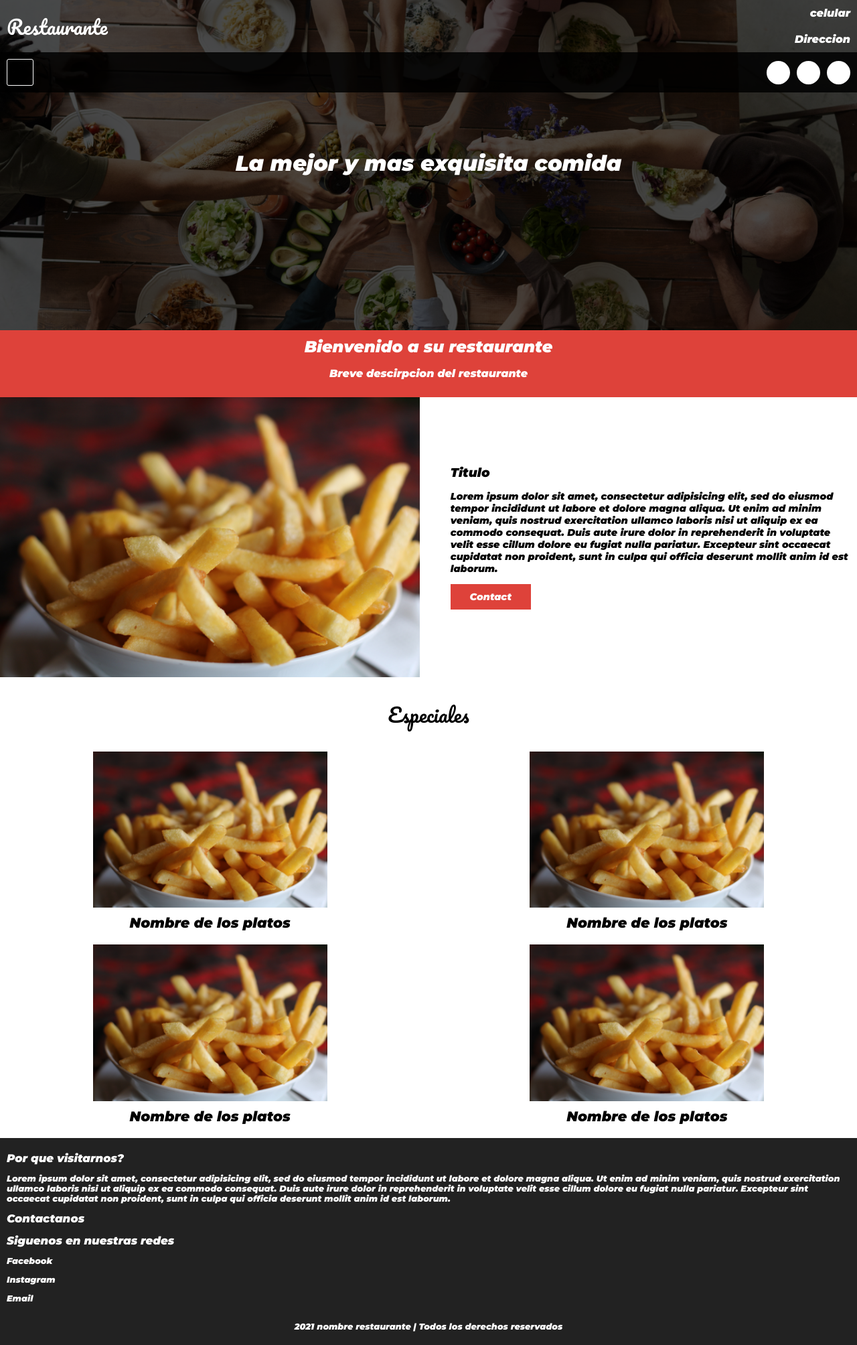
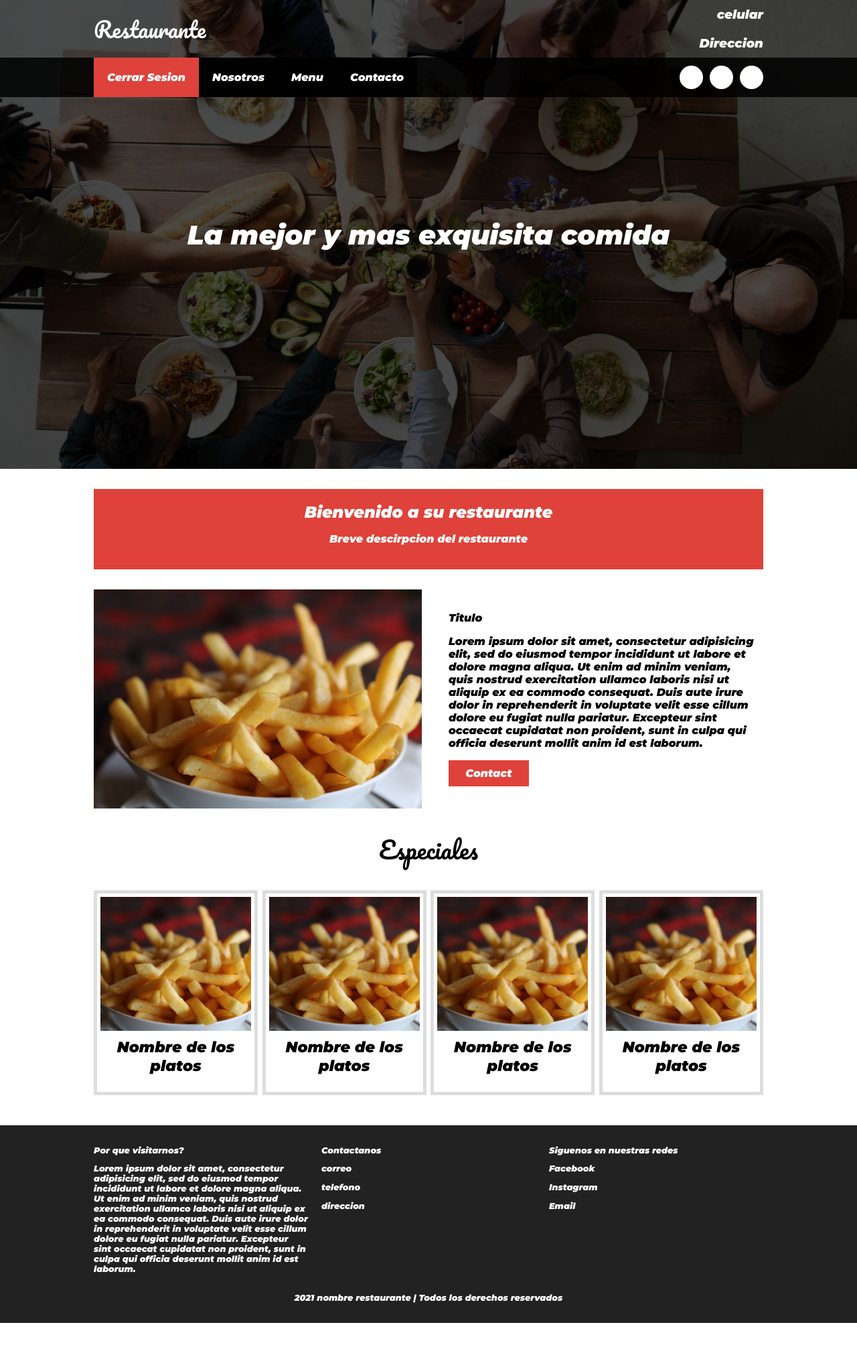
Before and after one commit to luisfer30/restaurante, a PHP site: page /view/bienvenido.php in a window 1280 px wide. Shown: the whole page at 67% size. After the commit the page ends 1975 px from the top, so only its background shows below. Run offline with PHP 8.4, Linux system fonts and the light colour scheme; a user stored in the database is signed in; some libraries are stand-ins or nearby versions.

Commit message:
pagina bienvenida totalmente terminada

```diff
--- a/css/bienvenido.css
+++ b/css/bienvenido.css
@@ -264,15 +264,16 @@ h1 ,h2, h3, h4, h5 ,h6{
         margin-top: -145px;
         z-index: -1000;
     }
+    .banner__img{
+        height: 600px;
+    }
     .banner__content{
         font-size: 2em;
     }
-    .column--50{
-        width: 49%;
+    .main{
+        padding-bottom: 15px;
     }
-    .column--50-25{
-        width: 49%;
-    }
+
     .main__about__description .column:nth-child(2){
         padding-left: 20px;
         font-size: .9em;
@@ -284,8 +285,122 @@ h1 ,h2, h3, h4, h5 ,h6{
         border: 5px solid #ddd;
         padding: 5px;
     }
+    .today-special__img{
+        height: 200px;
+        object-fit: cover;
 
-
+    }
+    .main-footer .container--flex{
+        align-items: flex-start;
+    }
+    .column--50{
+        width: 49%;
+    }
+    .column--50-25{
+        width: 49%;
+    }
+    .column--33{
+        width: 32%;
+    }
 
 
 }
+@media screen and (min-width:768px){
+    .main-__title{
+        font-size: 2.2em;
+    }
+.main__about__description{
+    margin-top: 30px;
+}
+.main__about__description .column--50:nth-child(2){
+    font-size: 1em;
+}
+.main__about__description .column--50:nth-child(2) .column__txt{
+    line-height: 30px;
+}
+.column--50-25{
+    width: 24.5%;
+}
+.column__title{
+    font-size: 1em;
+}
+.group__title{
+    font-size: 2.2em;
+}
+
+
+}
+@media screen and (min-width:1024px){
+    .container{
+        width: 1000px;
+    }
+    .logo{
+        font-size: 2em;
+        padding: 0;
+    }
+    .main-header__contactInfo__phone,
+    .main-header__contactInfo__address{
+        padding-right: 0;
+        font-size: 1.15em;
+
+    }
+    .main-nav{
+        padding: 0;
+    }
+    .banner__img{
+        height: 700px;
+    }
+    .banner__content{
+        font-size: 2.5em;
+    }
+    .icon-barra{
+        display: none;
+    }
+    .menu{
+        position: static;
+        display: flex;
+        height: auto;
+        width: auto;
+    }
+    .menu__link{
+        padding: 20px;
+    }
+    .group--color .container{
+        margin-top: 30px;
+        margin-bottom: 30px;
+        padding: 20px;
+    }
+    .main__title{
+        font-size: 2.3em;
+    }
+.main__about__description .column--50:nth-child(2) .column__txt{
+    line-height: 45px;
+}
+.today-special__title{
+    font-size: 1.4em;
+}
+.today-special__price{
+    font-size: 1.8em;
+}
+.main-footer{
+    padding-top: 30px;
+    padding-bottom: 30px;
+}
+
+}
+@media screen and (min-width:1600px){
+.container{
+    width: 1400px;
+}
+.banner__img{
+    height: 800px;
+}
+.main__about__description .column:nth-child(1) img{
+    width: 100%;
+    height: 350px;
+    object-fit: cover;
+}
+.today-special__img{
+    height: 300px;
+}
+}
--- a/validaciones/conexion.php
+++ b/validaciones/conexion.php
@@ -1,4 +1,4 @@
 <?php
-$conexion = mysqli_connect("localhost","root","","restaurante");
+$conexion = mysqli_connect("localhost","root","luisfernando30","restaurante");
 
  ?>
--- a/view/bienvenido.php
+++ b/view/bienvenido.php
@@ -86,7 +86,7 @@ die();
 
 </section>
 <!-- seccion de menus  -->
-<section class="group today-sepecial">
+<section class="group today-special">
     <h2 class="group__title">Especiales</h2>
     <div class="container container--flex">
     <div class="column column--50-25">
@@ -120,9 +120,9 @@ die();
         </div>
         <div class="column column--33">
             <h2 class="column__title">Contactanos</h2>
-            <p class="column__txt"></p>
-            <p class="column__txt"></p>
-            <p class="column__txt"></p>
+            <p class="column__txt">correo</p>
+            <p class="column__txt">telefono</p>
+            <p class="column__txt">direccion</p>
         </div>
         <div class="column column--33">
             <h2 class="column__title">Siguenos en nuestras redes</h2>
```
